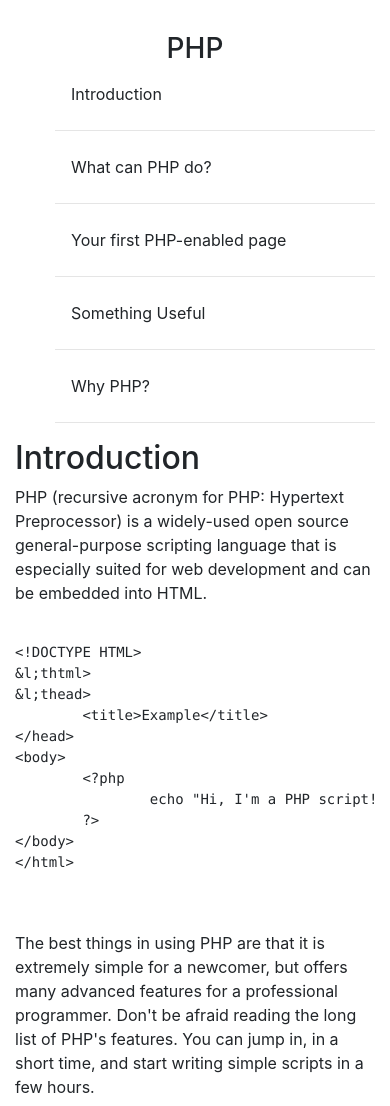
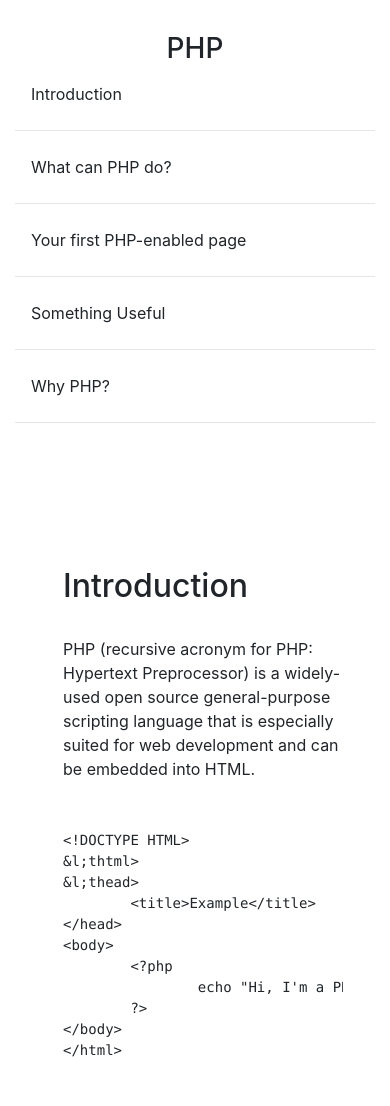
Before and after one commit to gabolopez90/technical-documentation-page, a plain HTML site: page index.html in a window 390 px wide. Shown: the top 1106 px of the page. Drawn offline with nearby package versions, Linux system fonts and the light colour scheme.

Commit message:
Update style.css

```diff
--- a/style.css
+++ b/style.css
@@ -1,5 +1,5 @@
-body{
-  margin-top: 2em;
+aside{
+	padding-top: 2em;
 }
 
 .nav-link{
@@ -7,8 +7,40 @@ body{
   color: rgb(33, 37, 41);
 }
 
-@media only screen and (max-width: 900px){
-  body{
-    margin-top: none;
+main{
+	border-left: 1px solid rgb(33, 37, 41);
+	padding: 2em;
+	padding-top: 4em;
+}
+
+main section *{
+	margin-top: 2em;
+}
+
+nav{
+	position: fixed;
+	height: 100%;
+}
+
+@media only screen and (max-width: 1075px){
+  main{
+  	border: none;
+  	margin-left: 1em;
+  }
+  #nav-list{
+  	padding-left: 0;
   }
 }
+
+@media only screen and (max-width: 769px){
+  main{
+  	border: none;
+  }
+  main section * {
+  	margin-top: none;
+  }
+  nav{
+  	position: static;
+  	height: auto;
+  }
+}
```
